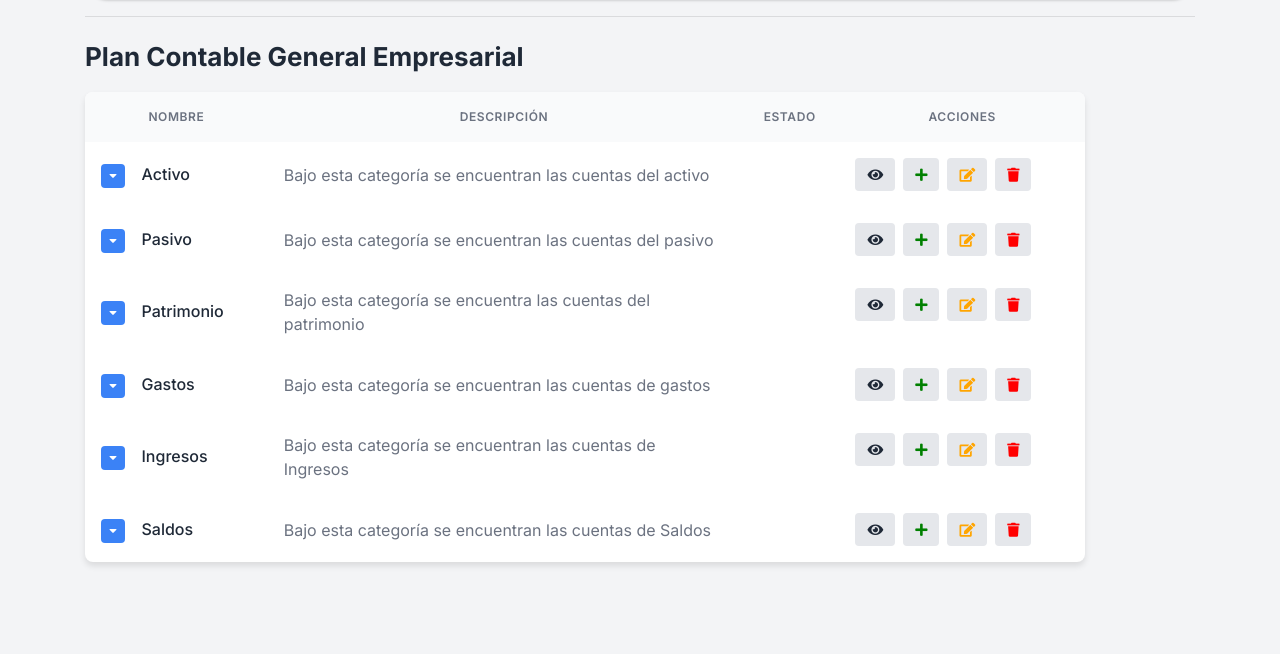
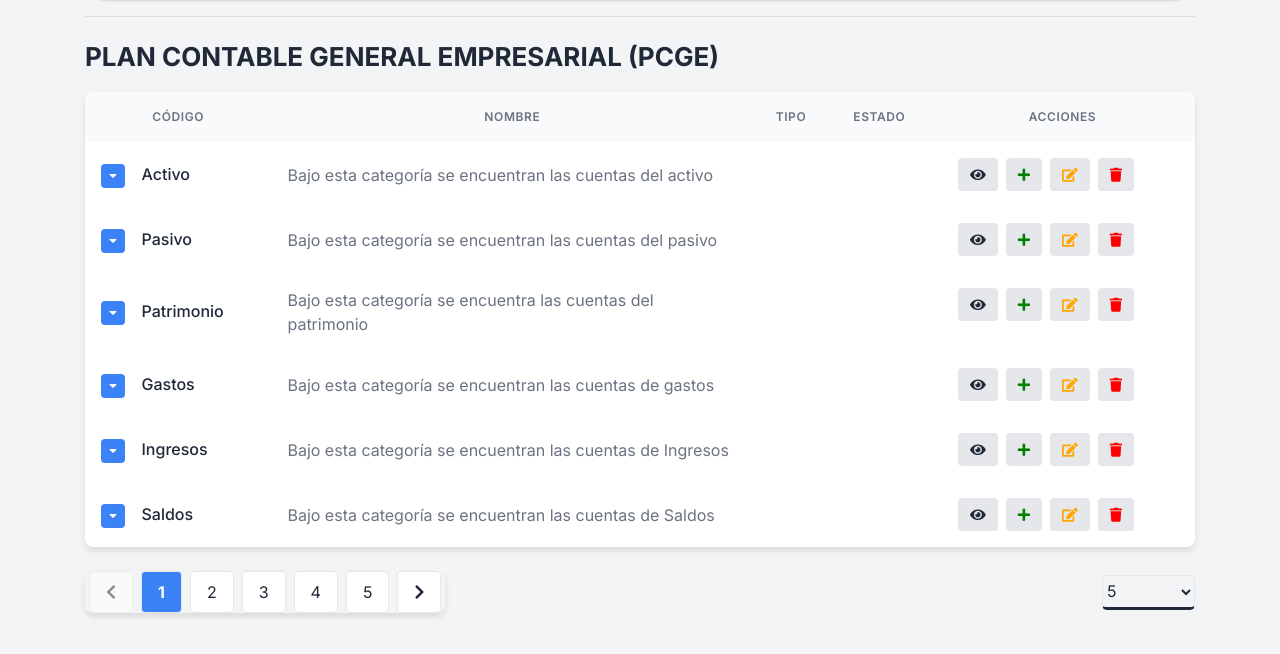
Before and after one commit to ryushade/CONTABILIDAD_PROYECTO, a Flask app: page /contable/cuentas in a window 1280 px wide. Shown: the part 146-800 px from the top of the page. Run offline with Flask 3, Linux system fonts and the light colour scheme; some libraries are stand-ins or nearby versions.

Commit message:
Refactor CSS styles in index.html and styles.css

```diff
--- a/app/static/css/styles.css
+++ b/app/static/css/styles.css
@@ -6,7 +6,8 @@ body {
 }
 
 .navbar {
-    border-bottom: 0.1px solid #ccc; /* Cambia el color y el grosor según tus necesidades */
+    border-bottom: 0.1px solid #ccc;
+    /* Cambia el color y el grosor según tus necesidades */
 }
 
 /* Estilos para el login */
@@ -188,7 +189,7 @@ h1.text-5xl {
     border-radius: 5px;
 }
 
-.btn-login:hover{
+.btn-login:hover {
     background-color: #00bdd6;
 
 }
@@ -233,9 +234,7 @@ h1.text-5xl {
 
 
 /* Y así sucesivamente */
-<<<<<<< HEAD
-
-.eye i {
+<<<<<<< HEAD .eye i {
     color: blue;
 }
 
@@ -261,16 +260,19 @@ h1.text-5xl {
     border-radius: 9999px;
     box-shadow: 0 1px 3px 0 rgba(0, 0, 0, 0.1), 0 1px 2px 0 rgba(0, 0, 0, 0.06);
 }
+
 .breadcrumb-item {
     display: flex;
     align-items: center;
 }
+
 .breadcrumb-item:not(:last-child)::after {
     content: '›';
     margin: 0 0.75rem;
     color: #9ca3af;
     font-size: 1.2em;
 }
+
 .breadcrumb-link {
     color: #4b5563;
     text-decoration: none;
@@ -279,20 +281,80 @@ h1.text-5xl {
     transition: all 0.3s ease;
     font-size: 0.875rem;
 }
+
 .breadcrumb-link:hover {
     color: #2563eb;
     background-color: rgba(37, 99, 235, 0.1);
 }
+
 .breadcrumb-item:last-child .breadcrumb-link {
     color: #2563eb;
     font-weight: 600;
     pointer-events: none;
 }
+
 .breadcrumb-icon {
     width: 16px;
     height: 16px;
     margin-right: 0.25rem;
 }
-=======
->>>>>>> c8e2c5f3fae80a54f753fb36e015c855d46df380
->>>>>>> f293b938d2269b25c17ff86195976c63d579be5f
+
+.pagination-select-container {
+    display: flex;
+    justify-content: space-between;
+    align-items: center;
+    margin-top: 16px;
+}
+
+.pagination-nav {
+    display: flex;
+    list-style: none;
+    border-radius: 0.5rem;
+    box-shadow: 0 4px 6px rgba(0, 0, 0, 0.1);
+}
+
+.pagination-btn,
+.pagination-number {
+    display: inline-flex;
+    align-items: center;
+    justify-content: center;
+    padding: 0.5rem 1rem;
+    margin: 0 0.25rem;
+    background-color: #ffffff;
+    color: var(--text-color);
+    border: 1px solid var(--border-color);
+    text-decoration: none;
+    border-radius: 4px;
+    cursor: pointer;
+    transition: background-color 0.2s, color 0.2s;
+}
+
+.pagination-btn.disabled,
+.pagination-number.disabled {
+    opacity: 0.5;
+    pointer-events: none;
+}
+
+.pagination-btn:hover,
+.pagination-number:hover {
+    background-color: var(--hover-color);
+}
+
+.pagination-number.active {
+    background-color: var(--primary-color);
+    color: #ffffff;
+    font-weight: bold;
+}
+
+.pagination-select {
+    padding-right: 16px;
+    border: 1px solid var(--border-color);
+    border-radius: 4px;
+    background-color: var(--background-color);
+    color: var(--text-color);
+}
+
+.pagination-select:focus {
+    outline: none;
+    border-color: var(--primary-color);
+}
--- a/app/templates/contable/cuentas/cuentas.html
+++ b/app/templates/contable/cuentas/cuentas.html
@@ -26,7 +26,8 @@
     }
 
     .table-container {
-        max-width: 1000px;
+        width: 100%;
+        /* Ajusta el ancho al 100% del contenedor */
         margin: 0 auto;
         background-color: white;
         border-radius: 8px;
@@ -152,15 +153,16 @@
 ]) }}
 
 <hr class="mb-4" />
-<h1 class="font-weight-bold display-8 text-left" style="font-size: 26px;">Plan Contable General Empresarial</h1>
+<h1 class="font-weight-bold display-8 text-left" style="font-size: 26px;">PLAN CONTABLE GENERAL EMPRESARIAL (PCGE)</h1>
 
 <!-- Contenedor de la Tabla de Contabilidad -->
 <div class="table-container" style="margin-top: 20px; margin-right: 10%; width: 100%;">
     <table>
         <thead>
             <tr>
+                <th class="text-center">CÓDIGO</th>
                 <th class="text-center">NOMBRE</th>
-                <th class="text-center">DESCRIPCIÓN</th>
+                <th class="text-center">TIPO</th>
                 <th class="text-center">ESTADO</th>
                 <th class="text-center">ACCIONES</th>
             </tr>
@@ -173,7 +175,8 @@
                 </td>
                 <td class="description">Bajo esta categoría se encuentran las cuentas del activo</td>
                 <td></td>
-                <td class="actions">
+                <td></td>
+                <td class="actions" style="margin-left: 12px;">
                     <span class="action-button secondary eye"><i class="fas fa-eye"></i></span>
                     <span class="action-button secondary plus"><i class="fas fa-plus"></i></span>
                     <span class="action-button secondary edit"><i class="fas fa-edit"></i></span>
@@ -188,8 +191,9 @@
                 </td>
                 <td class="description">Bajo esta categoría se encuentran las cuentas del pasivo</td>
                 <td></td>
+                <td></td>
 
-                <td class="actions">
+                <td class="actions" style="margin-left: 12px;">
                     <span class="action-button secondary eye"><i class="fas fa-eye"></i></span>
                     <span class="action-button secondary plus"><i class="fas fa-plus"></i></span>
                     <span class="action-button secondary edit"><i class="fas fa-edit"></i></span>
@@ -204,8 +208,10 @@
 
                 <td class="description">Bajo esta categoría se encuentra las cuentas del patrimonio</td>
                 <td></td>
+                <td></td>
 
-                <td class="actions">
+
+                <td class="actions" style="margin-left: 12px;">
                     <span class="action-button secondary eye"><i class="fas fa-eye"></i></span>
                     <span class="action-button secondary plus"><i class="fas fa-plus"></i></span>
                     <span class="action-button secondary edit"><i class="fas fa-edit"></i></span>
@@ -220,8 +226,9 @@
 
                 <td class="description">Bajo esta categoría se encuentran las cuentas de gastos</td>
                 <td></td>
+                <td></td>
 
-                <td class="actions">
+                <td class="actions" style="margin-left: 12px;">
                     <span class="action-button secondary eye"><i class="fas fa-eye"></i></span>
                     <span class="action-button secondary plus"><i class="fas fa-plus"></i></span>
                     <span class="action-button secondary edit"><i class="fas fa-edit"></i></span>
@@ -236,8 +243,9 @@
 
                 <td class="description">Bajo esta categoría se encuentran las cuentas de Ingresos</td>
                 <td></td>
+                <td></td>
 
-                <td class="actions">
+                <td class="actions" style="margin-left: 12px;">
 
                     <span class="action-button secondary eye"><i class="fas fa-eye"></i></span>
                     <span class="action-button secondary plus"><i class="fas fa-plus"></i></span>
@@ -253,8 +261,9 @@
 
                 <td class="description">Bajo esta categoría se encuentran las cuentas de Saldos</td>
                 <td></td>
+                <td></td>
 
-                <td class="actions">
+                <td class="actions" style="margin-left: 12px;">
                     <span class="action-button secondary eye"><i class="fas fa-eye"></i></span>
                     <span class="action-button secondary plus"><i class="fas fa-plus"></i></span>
                     <span class="action-button secondary edit"><i class="fas fa-edit"></i></span>
@@ -265,6 +274,38 @@
         </tbody>
     </table>
 </div>
+
+<div class="pagination-select-container mt-4 d-flex justify-content-between align-items-center">
+    <!-- Paginación -->
+    <nav aria-label="Pagination" class="pagination-nav">
+        <!-- Botón Anterior -->
+        <a href="#" class="pagination-btn pagination-btn-prev disabled" aria-label="Página Anterior">
+            <i class="fas fa-chevron-left"></i>
+        </a>
+
+        <!-- Números de Página -->
+        <a href="#" class="pagination-number active" aria-label="Página 1">1</a>
+        <a href="#" class="pagination-number" aria-label="Página 2">2</a>
+        <a href="#" class="pagination-number" aria-label="Página 3">3</a>
+        <a href="#" class="pagination-number" aria-label="Página 4">4</a>
+        <a href="#" class="pagination-number" aria-label="Página 5">5</a>
+
+        <!-- Botón Siguiente -->
+        <a href="#" class="pagination-btn pagination-btn-next" aria-label="Página Siguiente">
+            <i class="fas fa-chevron-right"></i>
+        </a>
+    </nav>
+
+    <!-- Selector de Cantidad -->
+    <select class="pagination-select pr-4 w-30 border-gray-300 rounded-lg bg-gray-50" style="height: 35px; border-bottom: solid;" >
+        <option value="5">5</option>
+        <option value="10">10</option>
+        <option value="20">20</option>
+        <option value="100000">Todos</option>
+    </select>
+</div>
+
+
 </div>
 
 {% endblock %}
--- a/app/templates/contable/login.html
+++ b/app/templates/contable/login.html
@@ -20,7 +20,7 @@
             <!-- Panel izquierdo (formulario de inicio de sesión) -->
             <div class="login-form">
                 <div style="padding: 15%;">
-                    <h1 class="text-center pb-4" style="font-weight: bold;">Iniciar Sesión</h1>
+                    <h1 class="text-center pb-4" style="font-weight: bold;">INICIAR SESIÓN</h1>
                     <form method="post" action="{{ url_for('contable.login') }}">
                         <div class="form-group">
                             <label for="username" style="font-weight: bold;">Usuario</label>
@@ -30,7 +30,7 @@
                             <label for="password" style="font-weight: bold;">Contraseña</label>
                             <input type="password" class="form-control" id="password" name="password" placeholder="********" required>
                         </div>
-                        <button type="submit" class="btn-login btn-primary w-100">Iniciar Sesión</button>
+                        <button type="submit" class="btn-login btn-primary w-100">Ingresar</button>
                     </form>
                 </div>
             </div>
```
